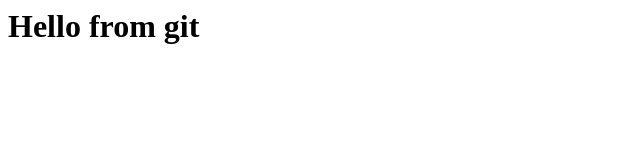
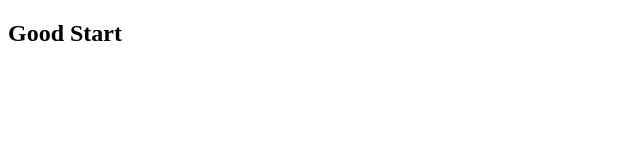
Before and after one commit to Ahmed-js/Main-site, a plain HTML site: page index.html in a window 1280 px wide. Shown: the whole page, without its empty margins (0-640 px from the left). Drawn offline with Linux system fonts and the light colour scheme.

Commit message:
good start

```diff
--- a/index.html
+++ b/index.html
@@ -1,3 +1,11 @@
-<html>
-<h1> Hello from git</h1>
+<!DOCTYPE html>
+<html lang="en">
+<head>
+    <meta charset="UTF-8">
+    <meta name="viewport" content="width=device-width, initial-scale=1.0">
+    <title>Document</title>
+</head>
+<body>
+    <h2>Good Start</h2>
+</body>
 </html>
```
